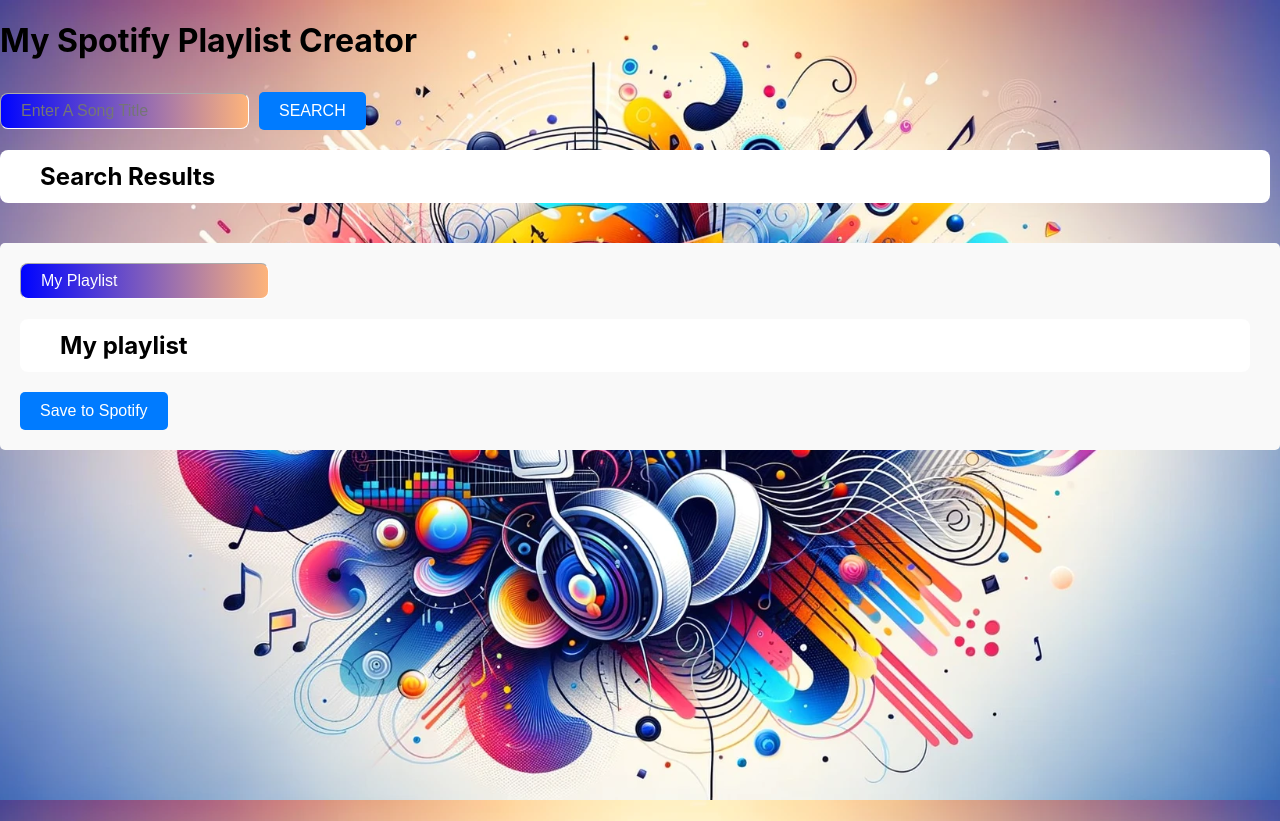
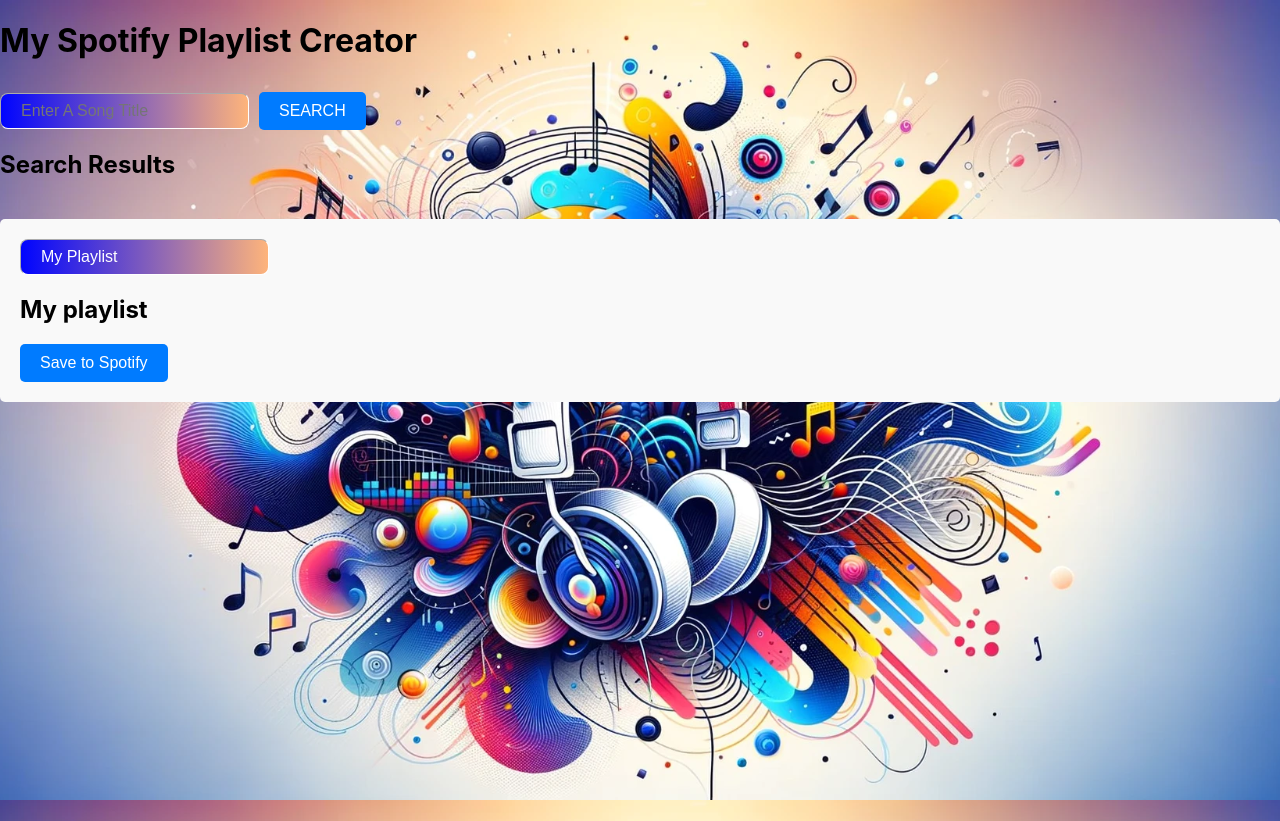
Before and after one commit to Keewee9000/jamming, a React (Create React App) app: page / in a window 1280 px wide. Built offline with nearby package versions, Linux system fonts and the light colour scheme.

Commit message:
styling app

```diff
--- a/src/App.css
+++ b/src/App.css
@@ -26,25 +26,24 @@ html,
   margin: 0;
 }
 
-h2 {
-  padding: 12px 40px;
-  margin-right: 10px;
-  background-color: rgb(255, 255, 255);
-  border-color: white;
-  border-radius: 8px;
-}
-
 .lists {
   display: flex;
   width: 100%;
-  justify-content: space-evenly;
-  margin-top: 60px;
+  justify-content: space-between;
+  margin-top: 20px;
 }
 
+.searchResults,
+.playlist {
+  width: 45%; /* Adjust width as needed */
+}
 
-@media only screen and (max-width: 1020px) {
-  .lists {
-    align-items: center;
-    flex-direction: column;
-  }
+.searchResults {
+  background-color: #f2f2f2; /* Example background color */
+  padding: 20px;
 }
+
+.playlist {
+  background-color: #ddd; /* Example background color */
+  padding: 20px;
+}
--- a/src/App.js
+++ b/src/App.js
@@ -48,12 +48,16 @@ function App() {
       <div className={styles.header}>
         <h1>My Spotify Playlist Creator</h1>
         <SearchBar onSearch={search} />
-          <div className={styles.lists}>
-            <h2>Search Results</h2>
+      </div>
+      <div className={styles.lists}>
+        <div className={styles.searchResults}>
+          <h2>Search Results</h2>
             <SearchResults
               searchResults={searchResults}
               onAdd={addTrack}
             />
+        </div>
+        <div className={styles.playlist}>
             <Playlist
               playlistName={playlistName}
               onNameChange={handleNameChange}
@@ -61,7 +65,7 @@ function App() {
               onRemove={removeTrack}
               onSave={savePlaylist}
             />
-          </div>
+        </div>
       </div>
     </div>
   );
```
